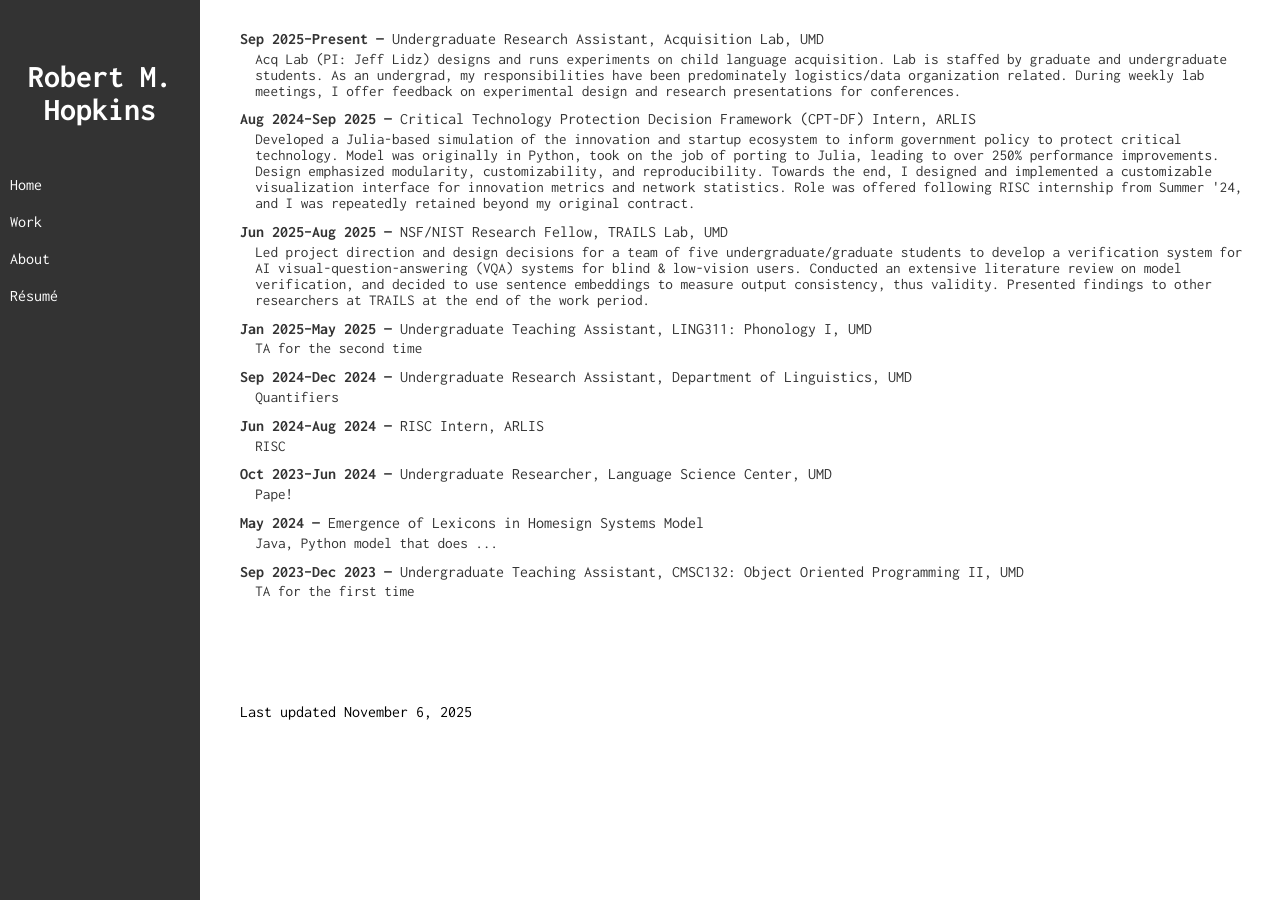
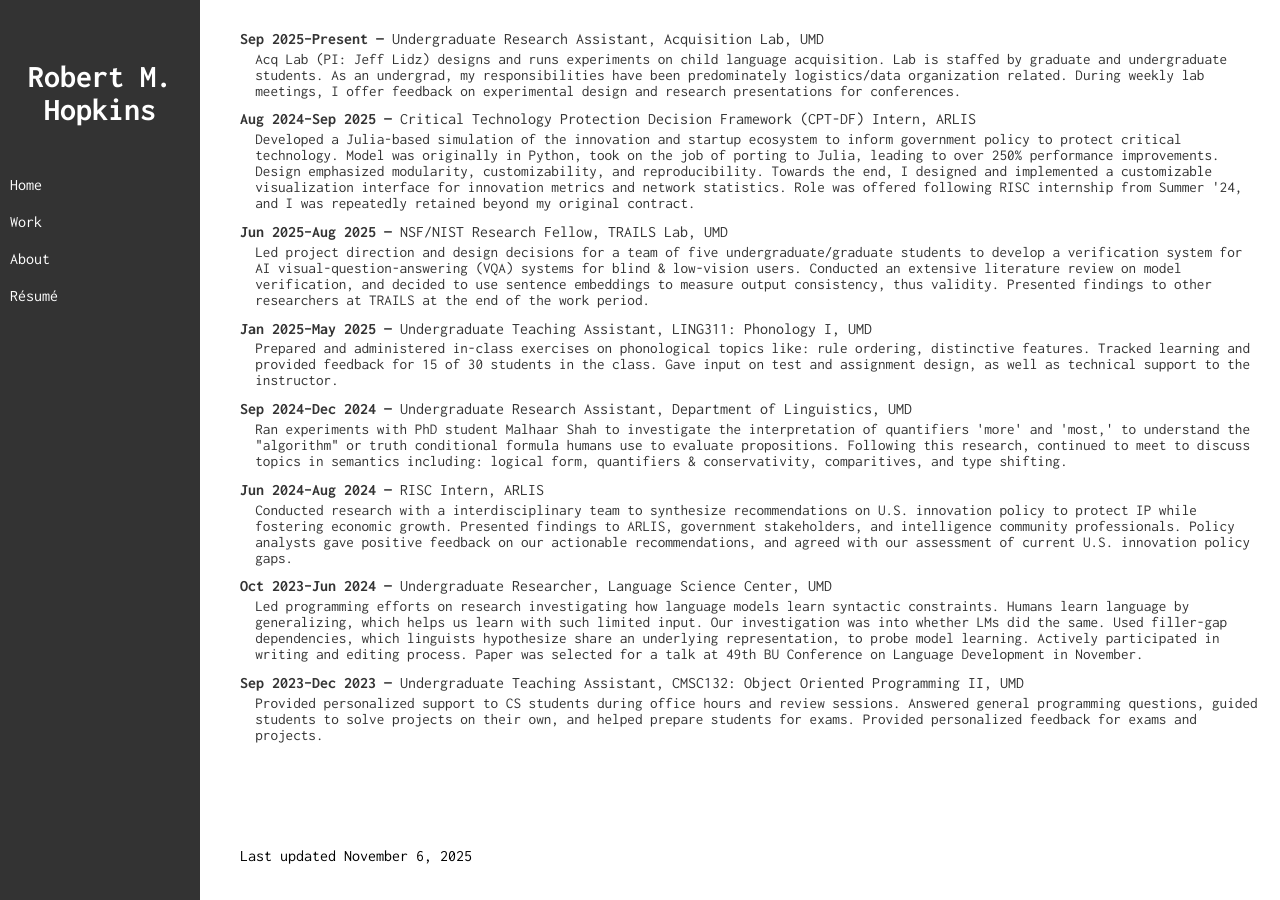
Before and after one commit to rmhopkins4/rmhopkins4.github.io, a Jekyll site: the page built from work.html, in a window 1280 px wide and 900 px high, scrolled down 675 px. Built offline with Jekyll 4.4.1, drawn with Linux system fonts in a browser that asks for light colours.

Commit message:
more work

```diff
--- a/_layouts/default.html
+++ b/_layouts/default.html
@@ -1,5 +1,5 @@
 ---
-last_modified: 2025-11-06T20:56:31-0500
+last_modified: 2025-11-06T21:16:48-0500
 ---
 <!DOCTYPE html>
 <html lang="en">
--- a/about.html
+++ b/about.html
@@ -1,6 +1,6 @@
 ---
 layout: default
-last_modified: 2025-11-06T20:56:31-0500
+last_modified: 2025-11-06T21:16:48-0500
 title: Robert M. Hopkins — About
 ---
 
--- a/index.html
+++ b/index.html
@@ -1,6 +1,6 @@
 ---
 layout: default
-last_modified: 2025-11-06T20:56:31-0500
+last_modified: 2025-11-06T21:16:48-0500
 title: Robert M. Hopkins
 ---
 
--- a/resume.html
+++ b/resume.html
@@ -1,6 +1,6 @@
 ---
 layout: default
-last_modified: 2025-11-06T20:56:31-0500
+last_modified: 2025-11-06T21:16:48-0500
 title: Robert M. Hopkins — Résumé
 ---
 
--- a/work.html
+++ b/work.html
@@ -99,27 +99,23 @@
           </li>
           <li><strong>Jan 2025–May 2025 —</strong>
             Undergraduate Teaching Assistant, LING311: Phonology I, UMD
-            <p class="archive-info">TA for the second time</p>
+            <p class="archive-info">Prepared and administered in-class exercises on phonological topics like: rule ordering, distinctive features. Tracked learning and provided feedback for 15 of 30 students in the class. Gave input on test and assignment design, as well as technical support to the instructor.</p>
           </li>
           <li><strong>Sep 2024–Dec 2024 —</strong>
             Undergraduate Research Assistant, Department of Linguistics, UMD
-            <p class="archive-info">Quantifiers</p>
+            <p class="archive-info">Ran experiments with PhD student Malhaar Shah to investigate the interpretation of quantifiers 'more' and 'most,' to understand the "algorithm" or truth conditional formula humans use to evaluate propositions. Following this research, continued to meet to discuss topics in semantics including: logical form, quantifiers & conservativity, comparitives, and type shifting.</p>
           </li>
           <li><strong>Jun 2024–Aug 2024 —</strong>
             RISC Intern, ARLIS
-            <p class="archive-info">RISC</p>
+            <p class="archive-info">Conducted research with a interdisciplinary team to synthesize recommendations on U.S. innovation policy to protect IP while fostering economic growth. Presented findings to ARLIS, government stakeholders, and intelligence community professionals. Policy analysts gave positive feedback on our actionable recommendations, and agreed with our assessment of current U.S. innovation policy gaps.</p>
           </li>
           <li><strong>Oct 2023–Jun 2024 —</strong>
             Undergraduate Researcher, Language Science Center, UMD
-            <p class="archive-info">Pape!</p>
-          </li>
-          <li><strong>May 2024 —</strong>
-            Emergence of Lexicons in Homesign Systems Model
-            <p class="archive-info">Java, Python model that does ...</p>
+            <p class="archive-info">Led programming efforts on research investigating how language models learn syntactic constraints. Humans learn language by generalizing, which helps us learn with such limited input. Our investigation was into whether LMs did the same. Used filler-gap dependencies, which linguists hypothesize share an underlying representation, to probe model learning. Actively participated in writing and editing process. Paper was selected for a talk at 49th BU Conference on Language Development in November.</p>
           </li>
           <li><strong>Sep 2023–Dec 2023 —</strong>
             Undergraduate Teaching Assistant, CMSC132: Object Oriented Programming II, UMD
-            <p class="archive-info">TA for the first time</p>
+            <p class="archive-info">Provided personalized support to CS students during office hours and review sessions. Answered general programming questions, guided students to solve projects on their own, and helped prepare students for exams. Provided personalized feedback for exams and projects.</p>
           </li>
         </ul>
       </div>
```
Also changed, not shown: other parts of work.html (+1 -1 lines), README.md.
